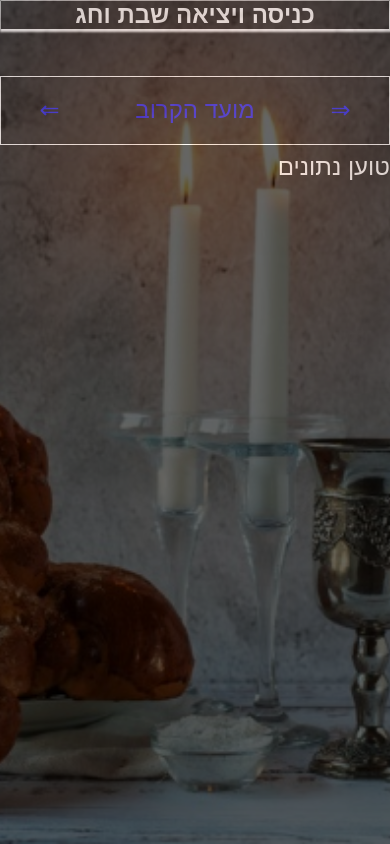
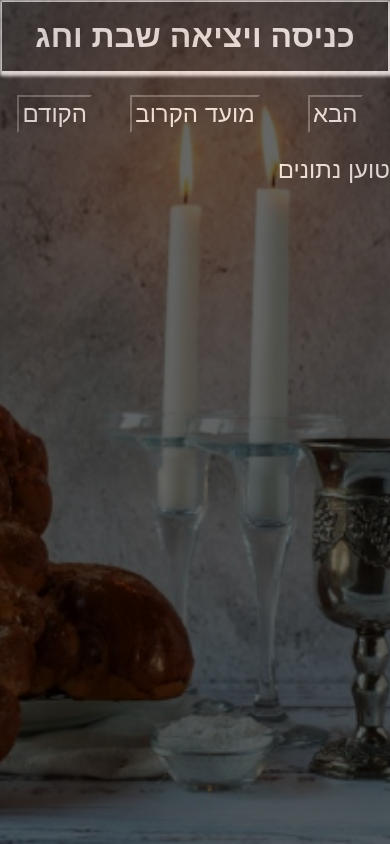
Before and after one commit to aviyot/shabbat-holiday-enter-exit, an Angular app: page / in a window 390 px wide. Built offline with nearby package versions, Linux system fonts and the light colour scheme; no server answers.

Commit message:
responsive font

```diff
--- a/src/app/app.component.css
+++ b/src/app/app.component.css
@@ -1,8 +1,9 @@
 header h1 {
   text-align: center;
-  margin: 1px;
-  font-size: x-large;
-  box-shadow: 1px 1px 2px 2px white;
+  margin: 0.1rem;
+  box-shadow: 0.1rem 0.1rem 0.2rem 0.2rem white;
+  font-size: 2rem;
+  padding: 1rem;
 }
 
 header div {
@@ -40,16 +41,16 @@ header div {
 
 
 .data-capthion {
-  display: grid;
+
+/*   display: grid;
   grid-template-columns: auto auto;
-  justify-content: space-around;
+  justify-content: space-around; */
 
 }
-.data-capthion > :nth-child(3) {
-    grid-column-start: 1;
-   grid-column-end: 3;
+
+.data-capthion-item {
+  text-align: center;
 }
-
 footer {
   align-self: center;
 }
@@ -57,17 +58,24 @@ footer {
 nav {
   display: grid;
   grid-template-columns: 1fr 2fr 1fr;
-  font-size: x-large;
-  border: 1px solid white;
+  justify-content: space-around;
+  font-size: 1.5rem;
+/*   border-top: 1px solid white;
+  border-left: 1px solid white;
+  border-right: 1px solid white; */
+  padding: 0.5rem;
 }
 
-nav a {
-  align-self: center;
+nav button {
   place-self: center;
+  background-color:black;
+  color: white;
+  font-size: 1.5rem;
+  padding: 0.2rem;
 }
 
 main {
-  font-size: x-large;
+  font-size: 1.5rem;
 }
 
 a {
--- a/src/app/app.component.html
+++ b/src/app/app.component.html
@@ -2,17 +2,20 @@
   <h1>{{title}}</h1>
 </header>
 <nav>
-  <a (click)="goNextEvent()" href="#"> &lArr;</a>
-  <a (click)="goNearEvent()" href="#">מועד הקרוב</a>
-  <a (click)="goBackEvent()" href="#">&rArr; </a>
+  <button (click)="goNextEvent()" href="#"> הקודם</button>
+  <button (click)="goNearEvent()" href="#">מועד הקרוב</button>
+  <button (click)="goBackEvent()" href="#">הבא</button>
 </nav>
 <main>
   <section *ngIf="dataLoaded">
     <header class="data-capthion">
+      <div class="data-capthion-item">
         <span> {{futureEvent.date | date:'dd.MM.YYYY' }}</span>
+        <span>{{' '}}</span>
         <span> {{futureEvent.heb_date}}</span>
-        <div style="letter-spacing: 2px; padding: 4px;">
-        <span *ngIf="futureEvent.type =='שבת'" style="padding: 4px;">{{futureEvent.type+ ' '+' פרשת ' }}</span>
+      </div>
+        <div class="data-capthion-item">
+        <span *ngIf="futureEvent.type =='שבת'" >{{futureEvent.type+ ' '+' פרשת ' }}</span>
         <span>{{futureEvent.parasha}} </span>
       </div>
     </header>
--- a/src/app/app.component.ts
+++ b/src/app/app.component.ts
@@ -15,6 +15,7 @@ interface ShabatEnteExit {
   BeerSheva_out:string,
   Hayfa_in:string,
   Hayfa_out:string
+  navigationPos:0;
 }
 @Component({
   selector: 'app-root',
--- a/src/styles.css
+++ b/src/styles.css
@@ -4,6 +4,7 @@
 }
 html,body {
     height: 100%;
+    font-size:16px;
 }
 body {
    background-image: url('../src/assets/cover.jpg');
@@ -14,6 +15,7 @@ body {
 }
 
 app-root {
+    font-size: 1rem;
     height: 100%;
     display: grid;
     grid-template-rows: 1fr 1fr 9fr 1fr;
@@ -22,4 +24,18 @@ app-root {
     opacity: 0.6;
     row-gap: 8px;
     color:white;
+
 }
+
+@media only screen and (max-width: 360px) {
+    html {
+      font-size: 12px;
+    }
+  }
+
+
+@media only screen and (max-width: 260px) {
+    html {
+      font-size: 8px;
+    }
+  }
```
